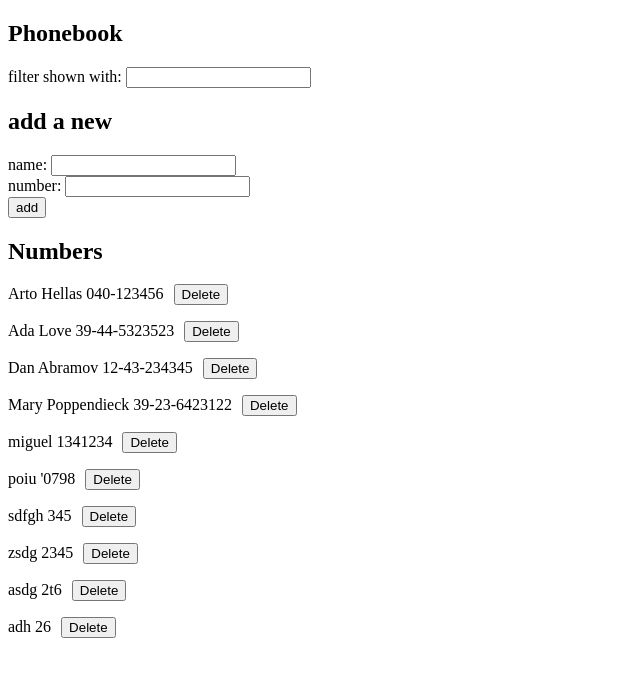
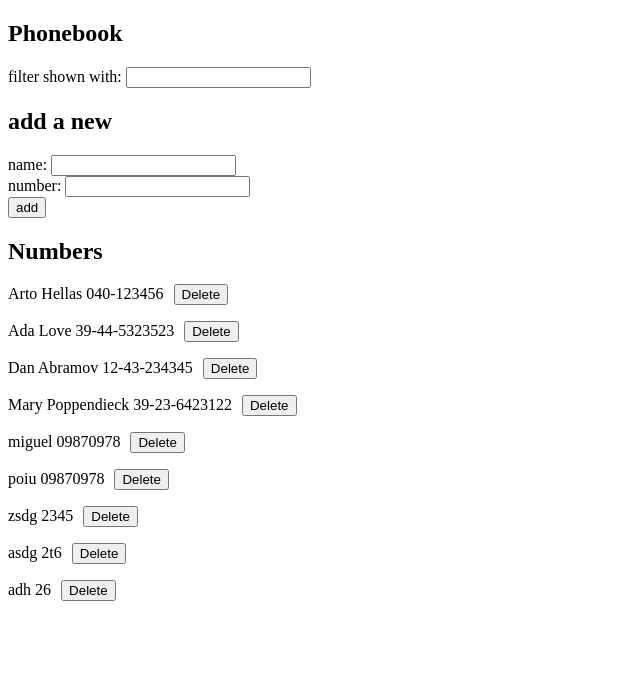
Before and after one commit to miguelgisbert/fullstackcourse, a React (Create React App) app in the folder phonebook/: page / in a window 1280 px wide. Shown: the top 676 px of the page, without its empty margins (0-640 px from the left). Built offline with nearby package versions, Linux system fonts and the light colour scheme; data requests are answered from the project's data file.

Commit message:
Exercise 2.18

```diff
--- a/phonebook/db.json
+++ b/phonebook/db.json
@@ -22,18 +22,13 @@
     },
     {
       "name": "miguel",
-      "number": "1341234",
+      "number": "09870978",
       "id": 5
     },
     {
       "name": "poiu",
-      "number": "'0798",
+      "number": "09870978",
       "id": 6
-    },
-    {
-      "name": "sdfgh",
-      "number": "345",
-      "id": 7
     },
     {
       "name": "zsdg",
--- a/phonebook/src/App.js
+++ b/phonebook/src/App.js
@@ -21,8 +21,22 @@ const App = () => {
 
   const addPerson = (e)=>{
     e.preventDefault()
-    if(persons.some(person => person.name === newName)){
-      alert(`${newName} is already added to phonebook`)
+    const person = persons.find(person => person.name === newName)
+    if(person){
+      if(window.confirm(`${newName} is already added to phonebook, replace the old number with the new one?`)){
+        const changedPerson = { ...person, name: newName, number: newNumber}
+        personService
+          .update(person.id, changedPerson)
+          .then(returnedPerson => {
+            setPersons(persons.map(p => p.id !== person.id ? p : returnedPerson))
+          })
+          .catch(error => {
+            alert(
+              `the person '${newName}' was already deleted from server`
+            )
+            setPersons(persons.filter(n => n.id !== person.id))
+          })
+      }
     }
     else{
       const person = {
```
